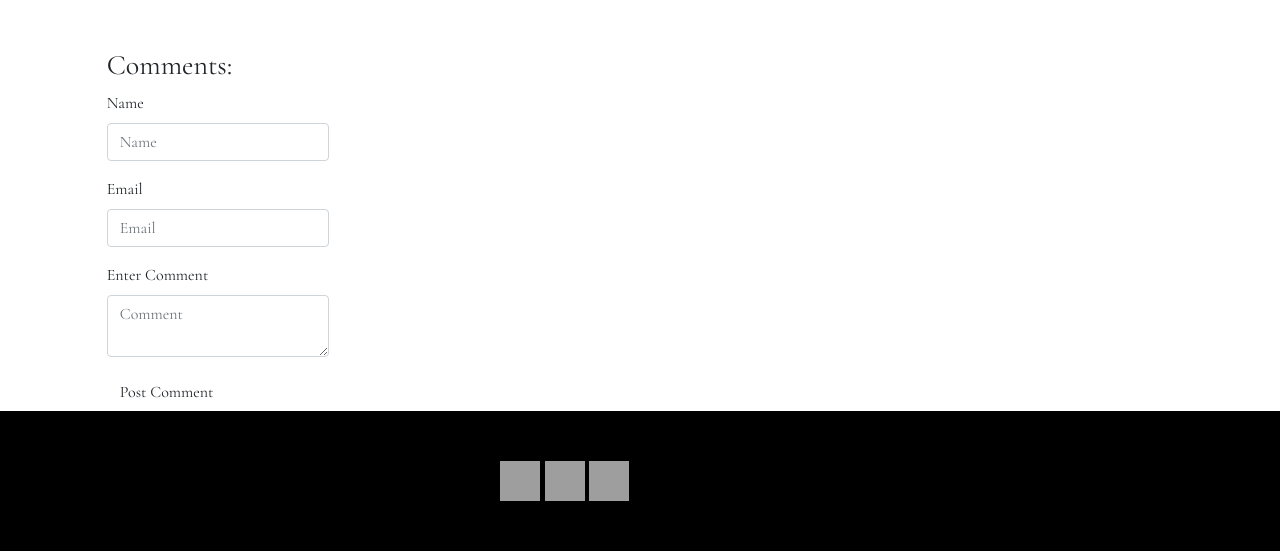
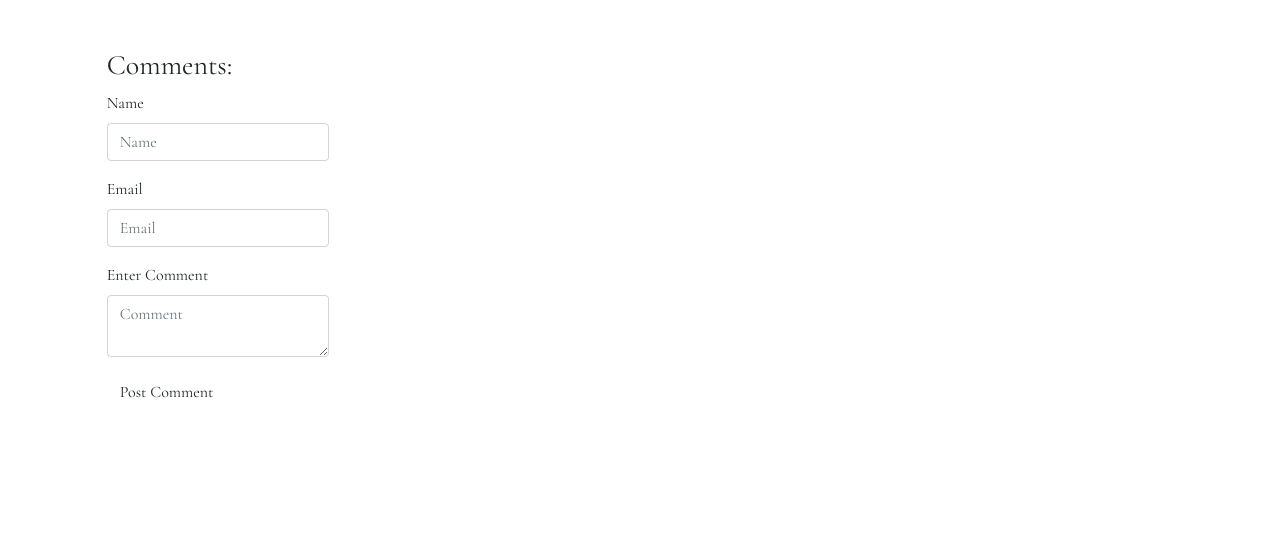
Before and after one commit to 6UK/KingBlogs, a Flask app: template app/templates/blog.html in a window 1280 px wide. Shown: the part 944-1495 px from the top of the page. After the commit the page ends 1342 px from the top, so only its background shows below. Run offline with Flask 2, Linux system fonts and the light colour scheme; the template is opened without the code that fills it: values that come from a table or form of the project are taken from there, others are empty; some libraries are stand-ins or nearby versions; grey boxes are pictures that could not be loaded.

```diff
--- a/app/templates/blog.html
+++ b/app/templates/blog.html
@@ -23,15 +23,13 @@
 
         padding-top: 50px;
     }
-    footer{
 
-        background-color: black;
-    }
     .contacts{
         padding-top: 50px;
         padding-bottom: 50px;
         padding-left: 500px;
     }
+
 </style>
 <div class="container-fluid ">
     <div class="row">
@@ -147,14 +145,7 @@
 
 
     </div>
-    <div class="row">
-        <div class="col-md-12">
-                <footer>
-                    <div class="contacts">
-                            <a href=""><img src="https://image.flaticon.com/icons/svg/185/185961.svg" alt="" width="40px" height="40px"> </a>
-                            <a href=""><img src="https://image.flaticon.com/icons/svg/185/185981.svg" alt="" width="40px" height="40px"> </a>
-                            <a href=""><img src="https://image.flaticon.com/icons/svg/1409/1409946.svg" alt="" width="40px" height="40px"> </a>
-                    </div>
+
 
 
                 </footer>
```
Also changed, not shown: README.md (added).
